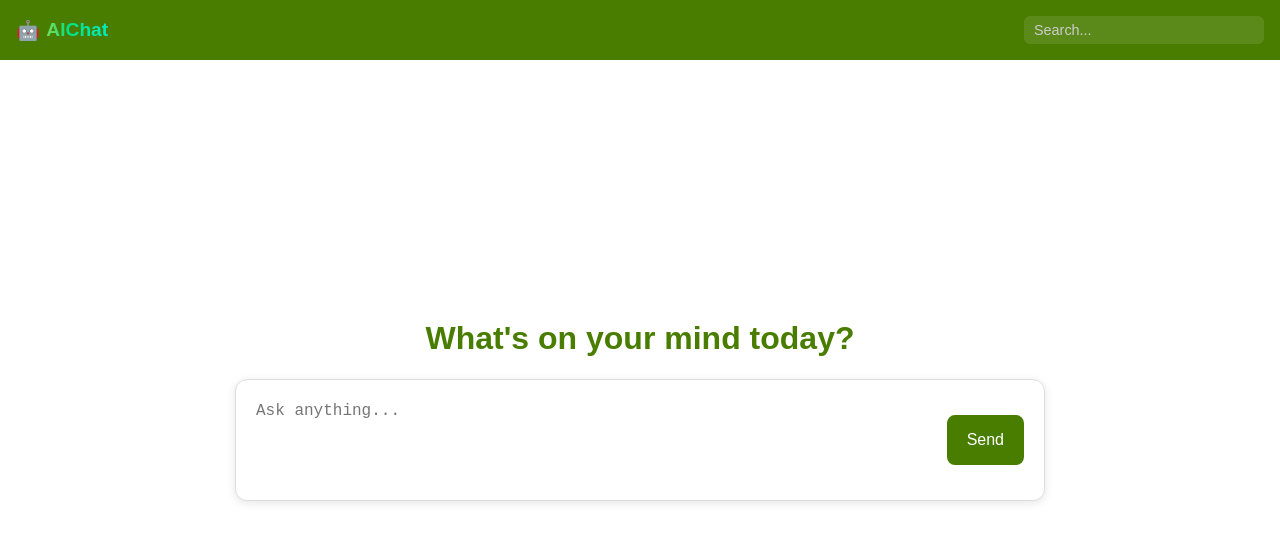
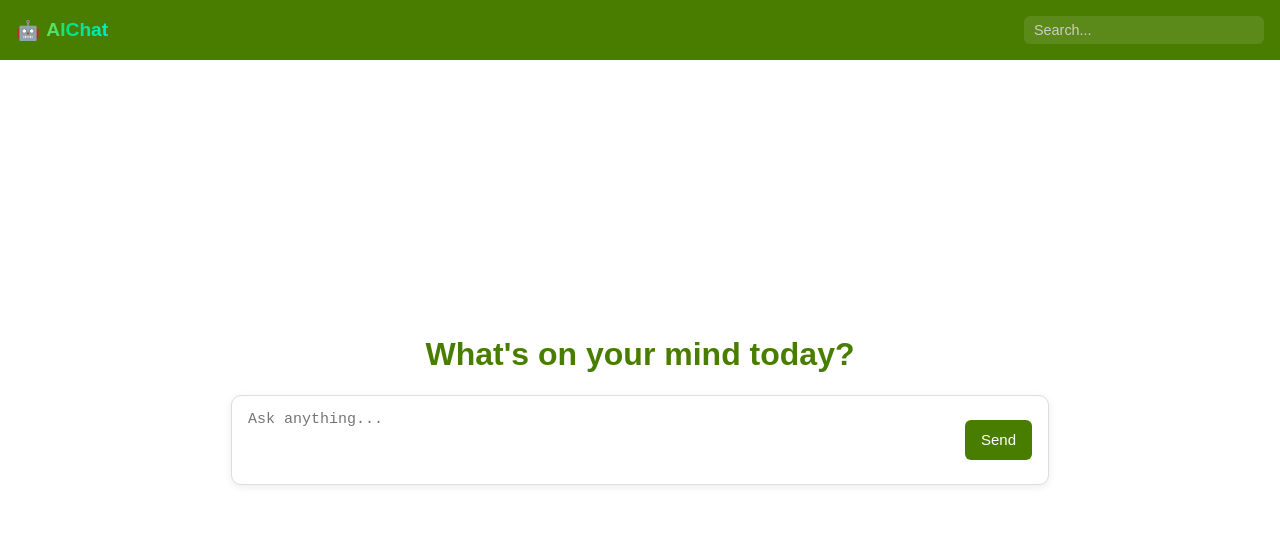
Before and after one commit to MishraSoumya1/ai-chat-client, a React (Vite) app: page / in a window 1280 px wide. Shown: the top 542 px of the page. Built offline with nearby package versions, Linux system fonts and the light colour scheme.

Commit message:
added some more styling and code refactored

```diff
--- a/src/App.css
+++ b/src/App.css
@@ -8,181 +8,4 @@
 html,
 body {
   font-family: Arial, Helvetica, sans-serif;
-  overflow: auto;
-  scrollbar-width: none;
-  /* Firefox */
-  -ms-overflow-style: none;
-  /* IE 10+ */
 }
-
-html::-webkit-scrollbar,
-body::-webkit-scrollbar {
-  display: none;
-  /* Chrome, Safari, Opera */
-}
-
-.welcome-header {
-  text-align: center;
-  color: var(--chat-app-comp-theme);
-}
-
-.chat-container {
-  position: absolute;
-  top: 80px;
-  /* below header */
-  bottom: 120px;
-  /* above input */
-  left: 0;
-  right: 0;
-  overflow-y: auto;
-  padding: 20px;
-  display: flex;
-  flex-direction: column;
-  gap: 10px;
-  overflow-y: auto;
-  scroll-behavior: smooth;
-  overflow-y: scroll;
-  scrollbar-width: none;
-  /* Firefox */
-  -ms-overflow-style: none;
-  /* Internet Explorer 10+ */
-}
-
-.chat-container::-webkit-scrollbar {
-  display: none;
-  /* Chrome, Safari, Opera */
-}
-
-
-.chat-message {
-  display: flex;
-  max-width: 100%;
-}
-
-.chat-message.user {
-  justify-content: flex-end;
-}
-
-.chat-message.bot {
-  justify-content: flex-start;
-}
-
-.bubble {
-  background-color: #f4f4f8;
-  /* For bot */
-  padding: 10px 20px;
-  border-radius: 24px;
-  max-width: var(--user-chat-width);
-  word-wrap: break-word;
-}
-
-.chat-message.user .bubble {
-  background-color: var(--user-chat-bubble-background);
-  /* Customize sender color */
-}
-
-.input-container {
-  position: absolute;
-  top: 50%;
-  left: 50%;
-  transform: translate(-50%, -50%);
-  transition: all 0.5s ease;
-  width: 100%;
-  max-width: 850px;
-  padding: 12px 20px;
-  /* reduced vertical padding for less height */
-  border-radius: 20px;
-  /* more curvy */
-  background: #fff;
-  /* add background if needed */
-  box-sizing: border-box;
-}
-
-.input-container.moved {
-  top: auto;
-  bottom: 15px;
-  transform: translateX(-50%);
-  padding: 12px 20px;
-  /* keep same padding when moved */
-  border-radius: 20px;
-  /* keep same curve when moved */
-}
-
-.input-box {
-  position: relative;
-  display: flex;
-  gap: 10px;
-  background-color: #fff;
-  border: 1px solid #ddd;
-  border-radius: 12px;
-  padding: 10px;
-  box-shadow: 0 2px 10px rgba(0, 0, 0, 0.1);
-}
-
-.textarea {
-  flex: 1;
-  resize: none;
-  border: none;
-  outline: none;
-  font-size: 16px;
-  padding: 10px;
-  padding-right: 90px;
-  border-radius: 8px;
-  height: 80px;
-  line-height: 1.4;
-  overflow-y: auto;
-  word-break: break-word;
-  scrollbar-width: none;
-  /* Firefox */
-}
-
-.textarea::-webkit-scrollbar {
-  display: none;
-  /* Chrome, Safari, Edge */
-}
-
-.send-button {
-  position: absolute;
-  top: 50%;
-  right: 20px;
-  transform: translateY(-50%);
-  padding: 10px 20px;
-  height: 50px;
-  font-size: 16px;
-  background-color: var(--chat-app-comp-theme);
-  border: none;
-  border-radius: 8px;
-  color: white;
-  cursor: pointer;
-  transition: background-color 0.2s ease;
-}
-
-
-.send-button:hover {
-  background-color: oklch(45.3% .124 130.933);
-}
-
-/* AI thinking style */
-.chat-message.thinking .bubble {
-  font-style: italic;
-  color: #999;
-}
-
-/* Code block copy button */
-.code-block {
-  position: relative;
-}
-
-.copy-button {
-  position: absolute;
-  right: 0.5rem;
-  top: 0.5rem;
-  background: #444;
-  color: white;
-  border: none;
-  padding: 4px 8px;
-  cursor: pointer;
-  font-size: 0.8rem;
-  border-radius: 4px;
-  z-index: 1;
-}
--- a/src/components/ChatContainer.jsx
+++ b/src/components/ChatContainer/index.jsx
@@ -1,5 +1,6 @@
 import { Virtuoso } from 'react-virtuoso';
-import MarkdownRenderer from "./MarkdownRenderer";
+import MarkdownRenderer from "../MarkdownRenderer";
+import "./style.css"
 
 export default function ChatContainer({ messages, botTypingText }) {
   // Combine existing messages with typing indicator as last item
@@ -10,9 +11,10 @@ export default function ChatContainer({ messages, botTypingText }) {
   return (
     <div className="chat-container">
       <Virtuoso
-        style={{ height: '100%', width: '100%' }}
+        className='virtuoso-container'
         data={fullMessages}
         followOutput="auto"
+        increaseViewportBy={{ top: 0, bottom: 300 }} // buffer space
         itemContent={(index, msg) => (
           <div
             className={`chat-message ${msg.type === 'user' ? 'user' : msg.type === 'bot' ? 'bot' : msg.type === 'thinking' ? 'thinking' : 'bot'}`}
--- /dev/null
+++ b/src/components/ChatContainer/style.css
@@ -0,0 +1,72 @@
+.virtuoso-container {
+  height: 100%;
+  width: 100%;
+  -ms-overflow-style: none;
+}
+
+
+.virtuoso-container::-webkit-scrollbar {
+  display: none;
+  /* Chrome, Safari, Opera */
+}
+
+.chat-container {
+  position: absolute;
+  top: 80px;
+  /* below header */
+  bottom: 120px;
+  /* above input */
+  left: 0;
+  right: 0;
+  overflow-y: auto;
+  padding: 20px;
+  display: flex;
+  flex-direction: column;
+  gap: 10px;
+  overflow-y: auto;
+  scroll-behavior: smooth;
+  overflow-y: scroll;
+}
+
+
+.chat-message {
+  display: flex;
+  max-width: 100%;
+  transform: perspective(800px) translateZ(0);
+  margin: 4px 0;
+  /* Add vertical spacing between messages */
+}
+
+.chat-message.user {
+  justify-content: flex-end;
+}
+
+.chat-message.bot {
+  justify-content: flex-start;
+}
+
+.bubble {
+  background-color: #f4f4f8;
+  padding: 10px 20px;
+  border-radius: 24px;
+  max-width: var(--user-chat-width);
+  word-wrap: break-word;
+  box-shadow: 0 3px 6px rgba(0, 0, 0, 0.08), 0 1px 3px rgba(0, 0, 0, 0.06);
+  transition: transform 0.2s ease, box-shadow 0.2s ease;
+}
+
+/* Optional: slight lift on hover for interactive feel */
+.bubble:hover {
+  transform: translateY(-2px);
+  box-shadow: 0 5px 12px rgba(0, 0, 0, 0.1);
+}
+
+.chat-message.user .bubble {
+  background-color: var(--user-chat-bubble-background);
+}
+
+/* AI thinking style */
+.chat-message.thinking .bubble {
+  font-style: italic;
+  color: #999;
+}
--- a/src/components/InputBox.jsx
+++ b/src/components/InputBox/index.jsx
@@ -1,3 +1,5 @@
+import "./style.css"
+
 export default function InputBox({ moved, textareaRef, onSend, isTyping }) {
   const handleKeyDown = (e) => {
     if (e.key === 'Enter' && !e.shiftKey) {
--- /dev/null
+++ b/src/components/InputBox/style.css
@@ -0,0 +1,80 @@
+.welcome-header {
+  text-align: center;
+  color: var(--chat-app-comp-theme);
+}
+
+.input-container {
+  position: absolute;
+  top: 50%;
+  left: 50%;
+  transform: translate(-50%, -50%);
+  transition: all 0.5s ease;
+  width: 100%;
+  max-width: 850px;
+  padding: 8px 16px;
+  /* reduced padding */
+  border-radius: 16px;
+  background: #fff;
+  box-sizing: border-box;
+}
+
+.input-container.moved {
+  top: auto;
+  bottom: 15px;
+  transform: translateX(-50%);
+  padding: 8px 16px;
+  border-radius: 16px;
+}
+
+.input-box {
+  position: relative;
+  display: flex;
+  gap: 8px;
+  background-color: #fff;
+  border: 1px solid #ddd;
+  border-radius: 10px;
+  padding: 6px 8px;
+  box-shadow: 0 2px 8px rgba(0, 0, 0, 0.08);
+}
+
+.textarea {
+  flex: 1;
+  resize: none;
+  border: none;
+  outline: none;
+  font-size: 15px;
+  padding: 8px;
+  padding-right: 80px;
+  border-radius: 6px;
+  height: 60px;
+  /* reduced height */
+  line-height: 1.3;
+  overflow-y: auto;
+  word-break: break-word;
+  scrollbar-width: none;
+}
+
+.textarea::-webkit-scrollbar {
+  display: none;
+}
+
+.send-button {
+  position: absolute;
+  top: 50%;
+  right: 16px;
+  transform: translateY(-50%);
+  padding: 8px 16px;
+  height: 40px;
+  /* slightly shorter button */
+  font-size: 15px;
+  background-color: var(--chat-app-comp-theme);
+  border: none;
+  border-radius: 6px;
+  color: white;
+  cursor: pointer;
+  transition: background-color 0.2s ease;
+}
+
+.send-button:hover {
+  background-color: oklch(45.3% .124 130.933);
+}
--- a/src/components/MarkdownRenderer.jsx
+++ b/src/components/MarkdownRenderer/index.jsx
@@ -3,7 +3,7 @@ import Markdown from 'react-markdown';
 import { CopyToClipboard } from 'react-copy-to-clipboard';
 import { Prism as SyntaxHighlighter } from 'react-syntax-highlighter';
 import { oneDark } from 'react-syntax-highlighter/dist/esm/styles/prism';
-
+import "./style.css"
 
 const MarkdownRenderer = ({ content }) => {
   const [copiedLine, setCopiedLine] = useState(null);
--- /dev/null
+++ b/src/components/MarkdownRenderer/style.css
@@ -0,0 +1,18 @@
+/* Code block copy button */
+.code-block {
+  position: relative;
+}
+
+.copy-button {
+  position: absolute;
+  right: 0.5rem;
+  top: 0.5rem;
+  background: #444;
+  color: white;
+  border: none;
+  padding: 4px 8px;
+  cursor: pointer;
+  font-size: 0.8rem;
+  border-radius: 4px;
+  z-index: 1;
+}
```
